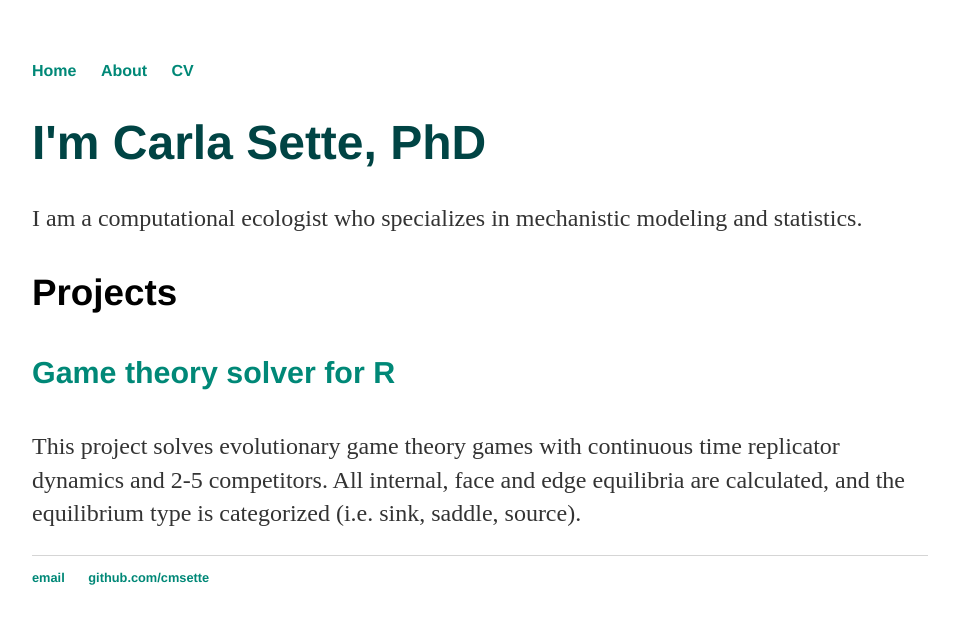
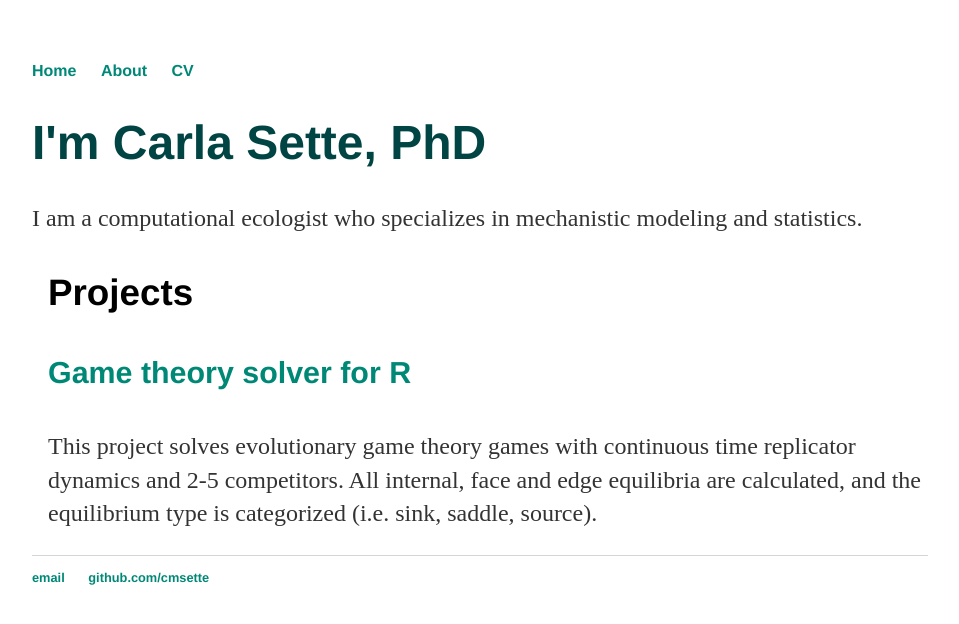
Before and after one commit to cmsette/cmsette.github.io, a Jekyll site: the page built from index.html, in a window 1280 px wide. Shown: the top 624 px of the page, without its empty margins (160-1119 px from the left). Built offline with Jekyll 4.4.1, drawn with Linux system fonts in a browser that asks for light colours.

Commit message:
Update index.html
indent

```diff
--- a/index.html
+++ b/index.html
@@ -6,7 +6,7 @@ title: Carla Sette, PhD
 	<h1>I'm Carla Sette, PhD</h1>
 	<p>I am a computational ecologist who specializes in mechanistic modeling and statistics.
 </div><!-- /.blurb -->
-<div class="projects">
+<div class="projects"; style="margin-left: 1em;">
 	<h3>Projects</h3>
 	<h4><a href="https://cmsette.github.io/solveSimplex/">Game theory solver for R</a></h4>
 	<p>This project solves evolutionary game theory games with continuous time replicator dynamics and 2-5 competitors. All internal, face and edge equilibria are calculated, and the equilibrium type is categorized (i.e. sink, saddle, source).</p>
```
